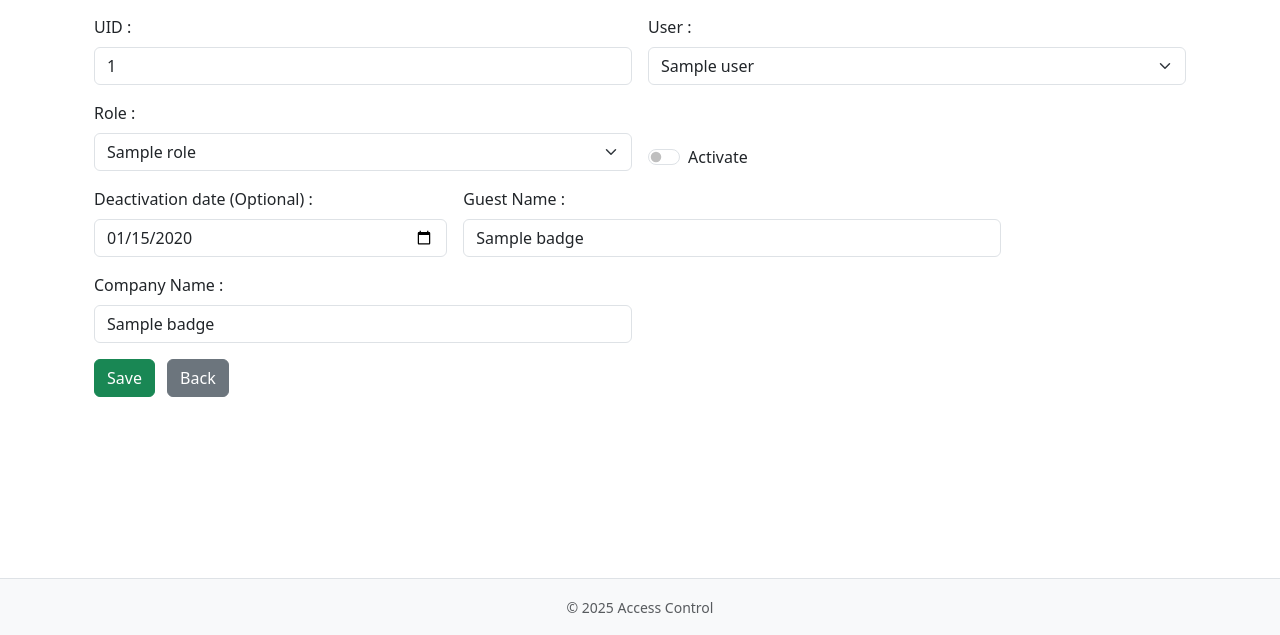
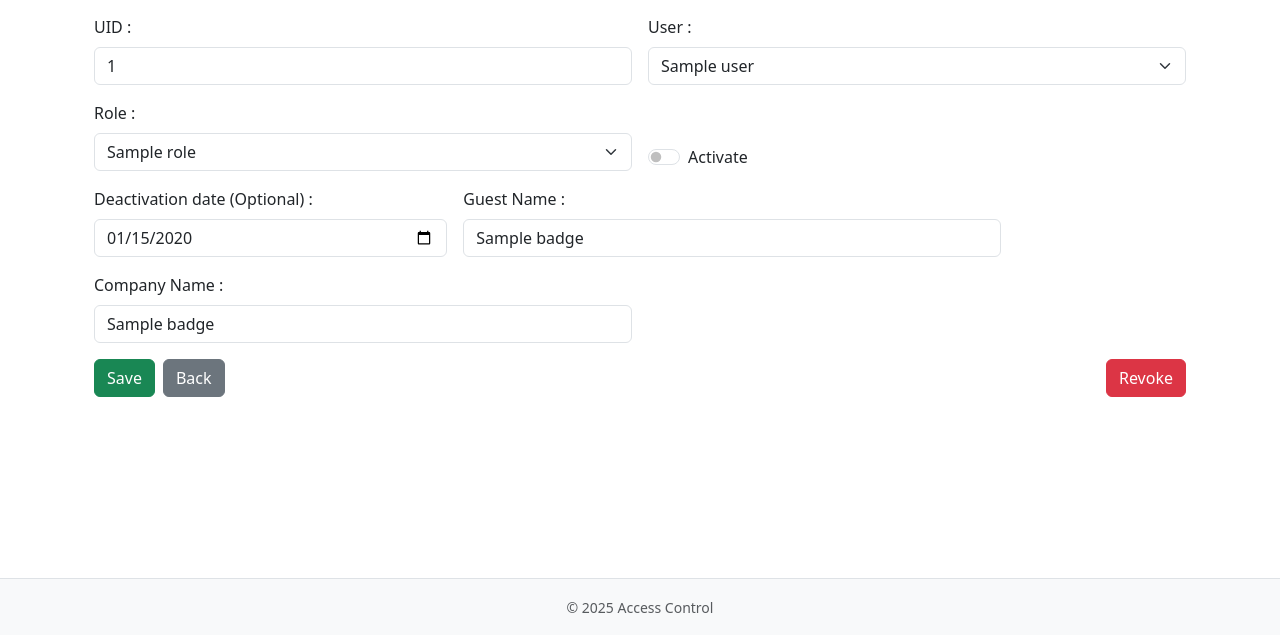
Before and after one commit to iotbzh/access-control, a Python web app: template templates/badges/edit.html in a window 1280 px wide. Shown: the part 165-800 px from the top of the page. Run offline with Jinja, Linux system fonts and the light colour scheme; the template is opened without the code that fills it: most values are stand-ins (such as "Sample title", 1, 10 or a date in 2020).

Commit message:
Add revoke button

```diff
--- a/src/models.py
+++ b/src/models.py
@@ -61,6 +61,7 @@ class Badge(db.Model):
     guest_name = db.Column(db.String(64))
     company_name = db.Column(db.String(64))
     role = db.Column(db.Integer, db.ForeignKey('roles.id'), nullable=False)
+    revoked = db.Column(db.Boolean, server_default="0")
 
 
 class Log(db.Model):
--- a/templates/badges/edit.html
+++ b/templates/badges/edit.html
@@ -3,7 +3,7 @@
 {% block content %}
 <div class="container py-4">
     <h1 class="mb-4">Edit badge</h1>
-    <form method="post" class="row g-3">
+    <div class="row g-3">
         <div class="col-md-6">
             <label for="uid" class="form-label">UID :</label>
             <input type="text" class="form-control" id="uid" name="uid" value="{{ badge.uid }}" readonly>
@@ -49,10 +49,15 @@
             <input type="text" class="form-control" id="company_name" name="company_name" value="{{ badge.company_name or "" }}">
         </div>
 
-        <div class="col-12">
-            <button type="submit" class="btn btn-success">Save</button>
+        <div class="col-12 d-flex">
+            <form method="post" class="d-inline-block">
+                <button type="submit" class="btn btn-success">Save</button>
+            </form>
             <a href="{{ url_for('badges.index') }}" class="btn btn-secondary ms-2">Back</a>
+            <form class="d-inline-block ms-auto" action="{{ url_for('badges.revoke', badge_id=badge['id']) }}" method="post" onsubmit="return confirm('Are you sure you want to revoke this badge ? It\'s irreversible');">
+                <button type="submit" class="btn btn-danger ms-2">Revoke</button>
+            </form>
         </div>
-    </form>
+    </div>
 </div>
 {% endblock %}
--- a/templates/badges/index.html
+++ b/templates/badges/index.html
@@ -63,8 +63,8 @@
                 <a href="{{ url_for('badges.edit', badge_id=badge['id']) }}" class="btn btn-sm btn-warning" data-bs-toggle="tooltip" data-bs-title="Edit">
                     <i class="bi bi-pencil-fill"></i>
                 </a>
-                <form method="POST" action="{{ url_for('badges.delete', badge_id=badge['id']) }}" style="display:inline;" onsubmit="return confirm('Are you sure you want to delete this badge ?');">
-                    <button type="submit" class="btn btn-sm btn-danger" data-bs-toggle="tooltip" data-bs-title="Delete">
+                <form class="d-inline-block" action="{{ url_for('badges.revoke', badge_id=badge['id']) }}" method="post" onsubmit="return confirm('Are you sure you want to revoke this badge ? It\'s irreversible');">
+                    <button type="submit" class="btn btn-sm btn-danger" data-bs-toggle="tooltip" data-bs-title="Revoke">
                         <i class="bi bi-trash-fill"></i>
                     </button>
                 </form>
```
Also changed, not shown: migrations/versions/6b5bfe16338d_.py (added, +32 -0 lines), src/controllers/badges.py (+8 -1 lines).
